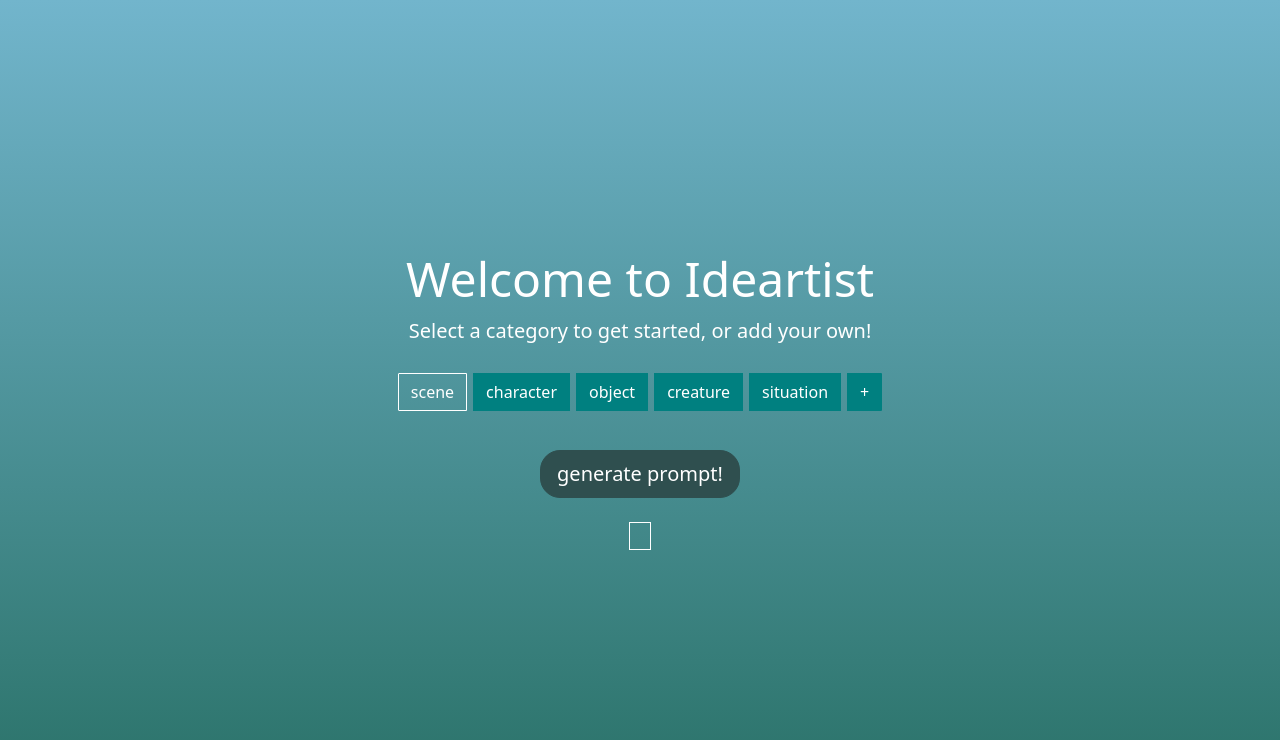
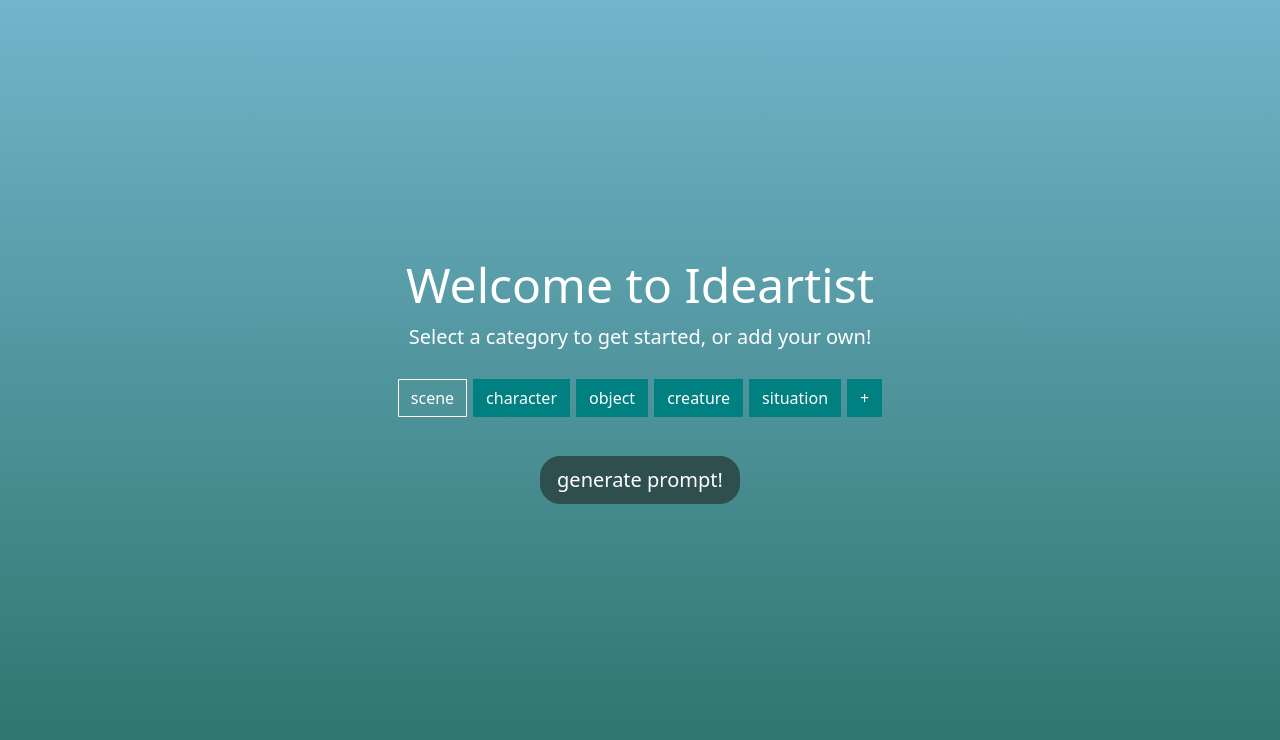
Before and after one commit to ssyeda422/ideartist, a React (Create React App) app: page / in a window 1280 px wide. Shown: the top 740 px of the page. Built offline with nearby package versions, Linux system fonts and the light colour scheme.

Commit message:
fixed response text box border

```diff
--- a/src/App.js
+++ b/src/App.js
@@ -18,6 +18,7 @@ function App() {
   const [value, setValue] = useState("scene")
   const [inputList, setInputList] = useState([]);
   const [catCount, setCatCount] = useState(1.0);
+  const [answerTxt, setAnswerTxt] = useState("")
 
   const radios = [
     { name: 'scene', value: 'scene' },
@@ -41,6 +42,7 @@ function App() {
 
   const handleClick = () => {
 
+    setAnswerTxt("")
     setLoading(true)
     fetch('https://ideartist-server.netlify.app/.netlify/functions/server/data', requestOptions)
       .then((response) => response.json())
@@ -48,6 +50,7 @@ function App() {
         // console.log(responseData.answer.choices[0].message.content)
         setLoading(false);
         setResponse(responseData.answer.choices[0].message.content);
+        setAnswerTxt("answerTxt")
       })
       .catch((error) => {
         console.error(error);
@@ -146,7 +149,7 @@ function App() {
             {loading ? (
               <Spinner animation="border" />
             ) : (
-              <div className="answerTxt">
+              <div className={answerTxt}>
               <p class="lead"><em>{response}</em></p>
               </div>
             )}
```
